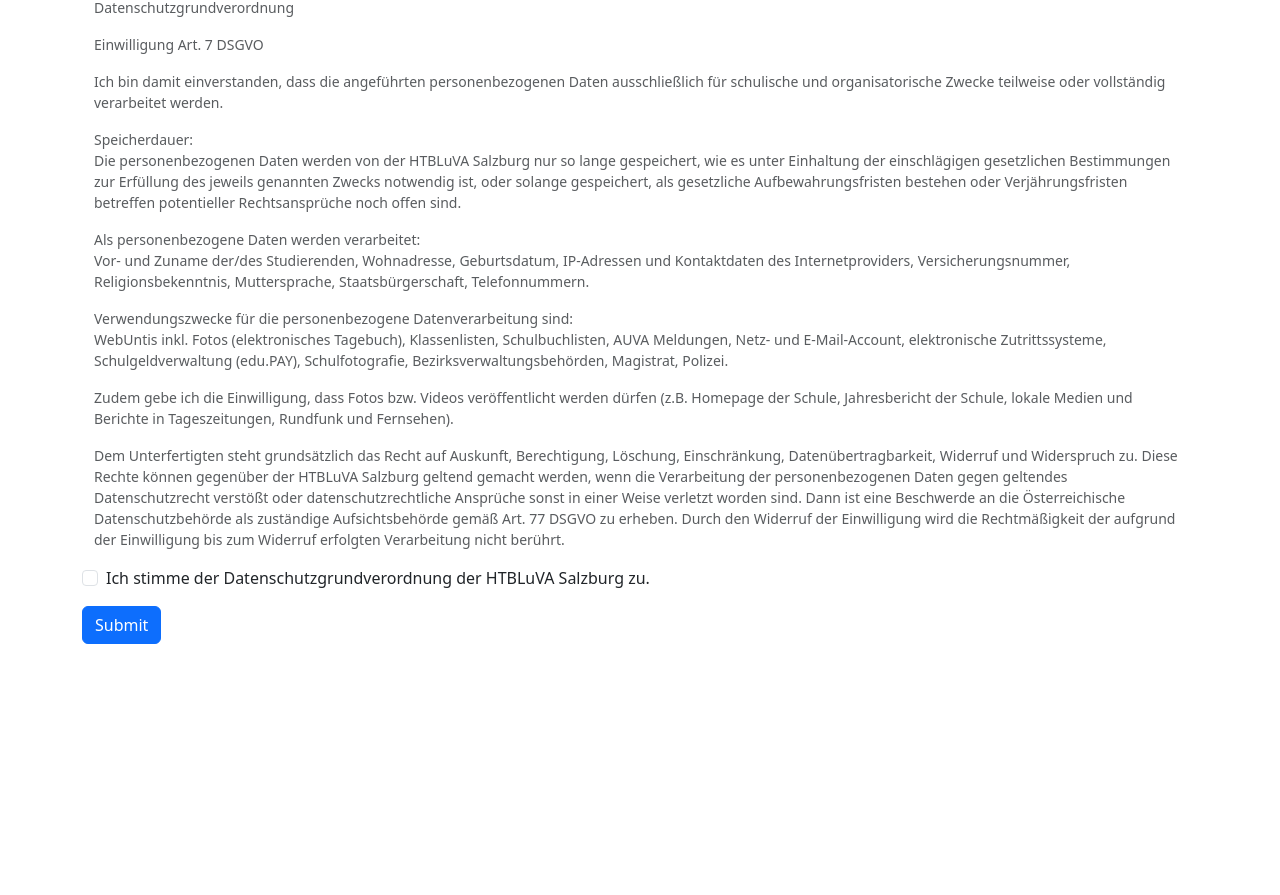
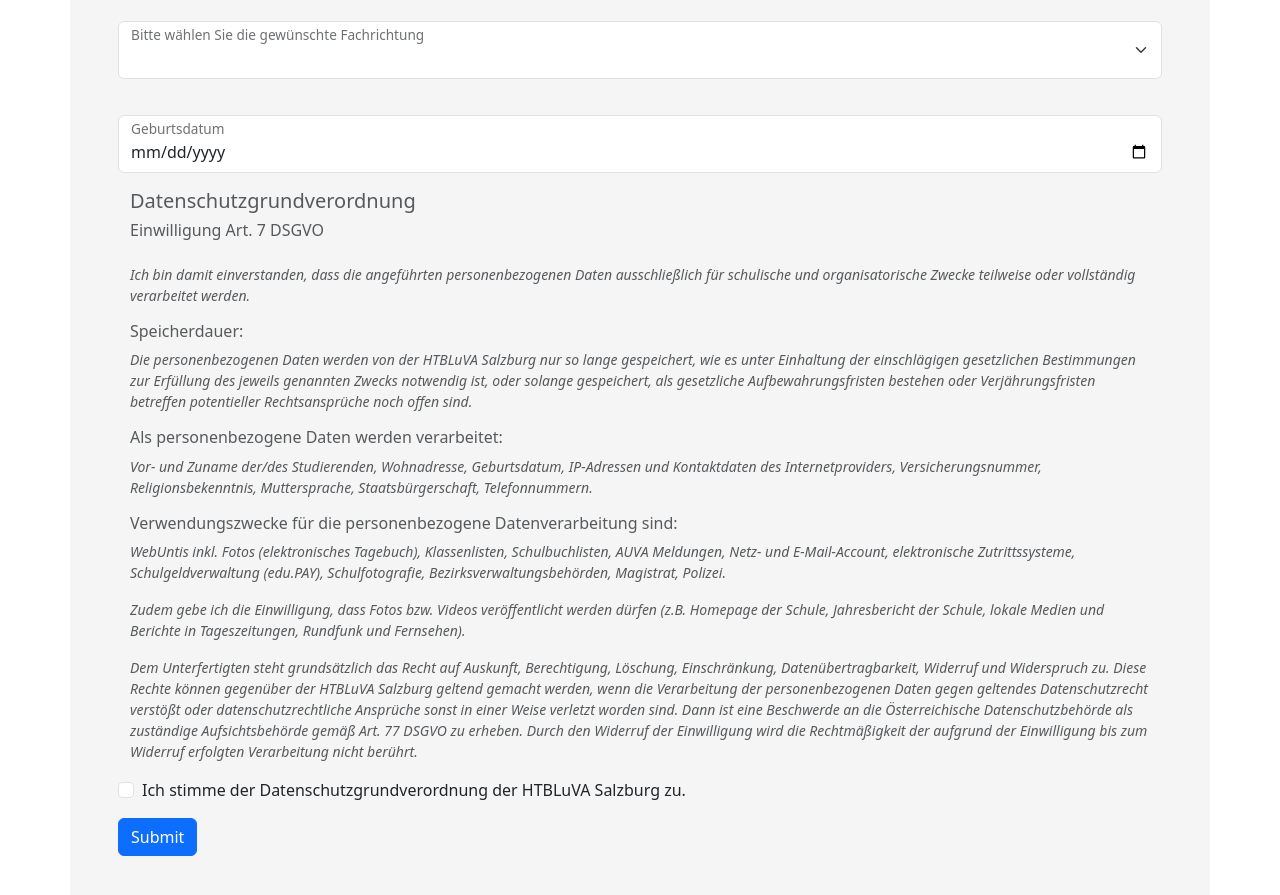
Before and after one commit to DataPhaseDan/HTL_SVS, a React (Vite) app: page / in a window 1280 px wide. Shown: the part 659-1554 px from the top of the page. Before the commit the page ends 1303 px from the top, so only its background shows below. Built offline with nearby package versions, Linux system fonts and the light colour scheme.

Commit message:
implement_forms_5

```diff
--- a/src/App.tsx
+++ b/src/App.tsx
@@ -17,10 +17,13 @@
 function App() {
 	const [currentDate] = useState(getYear());
 	return (
-		<Container >
+		<Container className='p-5' style={{ backgroundColor: 'whitesmoke' }} >
+			<Row>
+
 				<h2 className='mt-5 mb-5'>Anmeldung an der HTL für Berufstätige</h2>
 				<h3 className='mt-5 mb-5'>Schuljahr {currentDate} </h3>
 				<Form >
+					<Col>
 						<Row className="mb-3 mt-5">
 							<Form.Group as={Col} >
 								<FloatingLabel
@@ -38,8 +41,10 @@
 								</FloatingLabel>
 							</Form.Group>
 						</Row>
+					</Col>
 
 
+					<Col lg={8}>
 						<Form.Group as={Col} className='mt-5 mb-3' >
 							<FloatingLabel
 								label="E-mail"
@@ -55,7 +60,7 @@
 								</Container>
 							</FloatingLabel>
 						</Form.Group>
-
+					</Col>
 
 					<Form.Group as={Col} className="mb-3 mt-5" >
 						<FloatingLabel
@@ -92,37 +97,40 @@
 					<Form.Group className="mb-3" id="formGridCheckbox">
 						<Container className='mt-2 mb-2' style={{ whiteSpace: 'pre-wrap' }}>
 							<Form.Text id="DsgvoState" muted  >
-							<p>
+								<p className='h5'>
 									Datenschutzgrundverordnung
 								</p>
-							<p>
+								<p className='h6 mb-4'>
 
 									Einwilligung
 									Art. 7 DSGVO
 								</p>
-							<p>Ich bin damit einverstanden, dass die angeführten personenbezogenen Daten ausschließlich für schulische und organisatorische Zwecke teilweise oder vollständig verarbeitet werden.</p>
-							<p>
+								<p><em>Ich bin damit einverstanden, dass die angeführten personenbezogenen Daten ausschließlich für schulische und organisatorische Zwecke teilweise oder vollständig verarbeitet werden.</em></p>
+								<p className='h6'>
 
 									Speicherdauer:
-								<br />
-								Die personenbezogenen Daten werden von der HTBLuVA Salzburg nur so lange gespeichert, wie es unter Einhaltung der einschlägigen gesetzlichen Bestimmungen zur Erfüllung des jeweils genannten Zwecks notwendig ist, oder solange gespeichert, als gesetzliche Aufbewahrungsfristen bestehen oder Verjährungsfristen betreffen potentieller Rechtsansprüche noch offen sind.
+								</p>
+								{/* <br className='my-1' /> */}
+								<p><em>Die personenbezogenen Daten werden von der HTBLuVA Salzburg nur so lange gespeichert, wie es unter Einhaltung der einschlägigen gesetzlichen Bestimmungen zur Erfüllung des jeweils genannten Zwecks notwendig ist, oder solange gespeichert, als gesetzliche Aufbewahrungsfristen bestehen oder Verjährungsfristen betreffen potentieller Rechtsansprüche noch offen sind.</em></p>
+
+								<p className='h6'>
+									Als personenbezogene Daten werden verarbeitet:
+								</p>
+								{/* <br /> */}
+								<p><em>Vor- und Zuname der/des Studierenden, Wohnadresse, Geburtsdatum, IP-Adressen und Kontaktdaten des Internetproviders, Versicherungsnummer, Religionsbekenntnis, Muttersprache, Staatsbürgerschaft, Telefonnummern.</em></p>
+
+								<p className='h6'>
+									Verwendungszwecke für die personenbezogene Datenverarbeitung sind:
+									{/* <br /> */}
 								</p>
 								<p>
-								Als personenbezogene Daten werden verarbeitet:
-								<br />
-								Vor- und Zuname der/des Studierenden, Wohnadresse, Geburtsdatum, IP-Adressen und Kontaktdaten des Internetproviders, Versicherungsnummer, Religionsbekenntnis, Muttersprache, Staatsbürgerschaft, Telefonnummern.
+									<em>WebUntis inkl. Fotos (elektronisches Tagebuch), Klassenlisten, Schulbuchlisten, AUVA Meldungen, Netz- und E-Mail-Account, elektronische Zutrittssysteme, Schulgeldverwaltung (edu.PAY), Schulfotografie, Bezirksverwaltungsbehörden, Magistrat, Polizei.</em>
 								</p>
 								<p>
-								Verwendungszwecke für die personenbezogene Datenverarbeitung sind:
-								<br />
-								<p>
-									WebUntis inkl. Fotos (elektronisches Tagebuch), Klassenlisten, Schulbuchlisten, AUVA Meldungen, Netz- und E-Mail-Account, elektronische Zutrittssysteme, Schulgeldverwaltung (edu.PAY), Schulfotografie, Bezirksverwaltungsbehörden, Magistrat, Polizei.
+									<em>Zudem gebe ich die Einwilligung, dass Fotos bzw. Videos veröffentlicht werden dürfen (z.B. Homepage der Schule, Jahresbericht der Schule, lokale Medien und Berichte in Tageszeitungen, Rundfunk und Fernsehen).</em>
 								</p>
 								<p>
-									Zudem gebe ich die Einwilligung, dass Fotos bzw. Videos veröffentlicht werden dürfen (z.B. Homepage der Schule, Jahresbericht der Schule, lokale Medien und Berichte in Tageszeitungen, Rundfunk und Fernsehen).
-								</p>
-
-								Dem Unterfertigten steht grundsätzlich das Recht auf Auskunft, Berechtigung, Löschung, Einschränkung, Datenübertragbarkeit, Widerruf und Widerspruch zu. Diese Rechte können gegenüber der HTBLuVA Salzburg geltend gemacht werden, wenn die Verarbeitung der personenbezogenen Daten gegen geltendes Datenschutzrecht verstößt oder datenschutzrechtliche Ansprüche sonst in einer Weise verletzt worden sind. Dann ist eine Beschwerde an die Österreichische Datenschutzbehörde als zuständige Aufsichtsbehörde gemäß Art. 77 DSGVO zu erheben. Durch den Widerruf der Einwilligung wird die Rechtmäßigkeit der aufgrund der Einwilligung bis zum Widerruf erfolgten Verarbeitung nicht berührt.
+									<em>Dem Unterfertigten steht grundsätzlich das Recht auf Auskunft, Berechtigung, Löschung, Einschränkung, Datenübertragbarkeit, Widerruf und Widerspruch zu. Diese Rechte können gegenüber der HTBLuVA Salzburg geltend gemacht werden, wenn die Verarbeitung der personenbezogenen Daten gegen geltendes Datenschutzrecht verstößt oder datenschutzrechtliche Ansprüche sonst in einer Weise verletzt worden sind. Dann ist eine Beschwerde an die Österreichische Datenschutzbehörde als zuständige Aufsichtsbehörde gemäß Art. 77 DSGVO zu erheben. Durch den Widerruf der Einwilligung wird die Rechtmäßigkeit der aufgrund der Einwilligung bis zum Widerruf erfolgten Verarbeitung nicht berührt.</em>
 								</p>
 							</Form.Text>
 
@@ -135,8 +143,11 @@
 					<Button variant="primary" type="submit">
 						Submit
 					</Button>
+
 				</Form>
-		</Container>
+
+			</Row>
+		</Container >
 	);
 }
 
```
Lines whose indentation alone changed are shown as unchanged.
